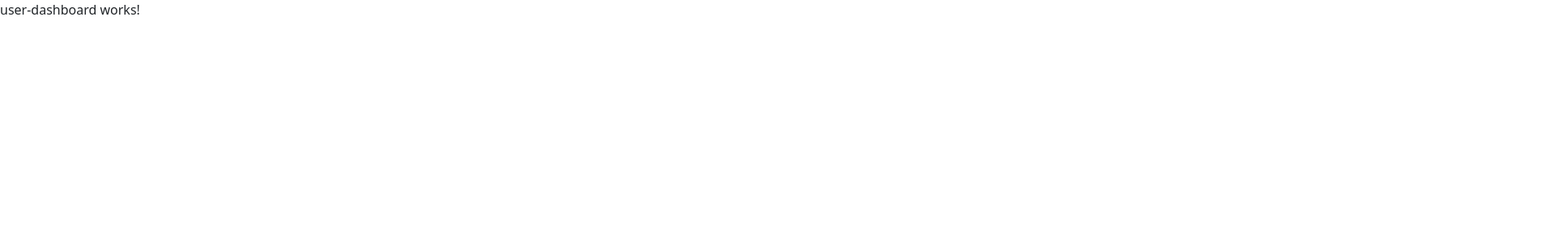
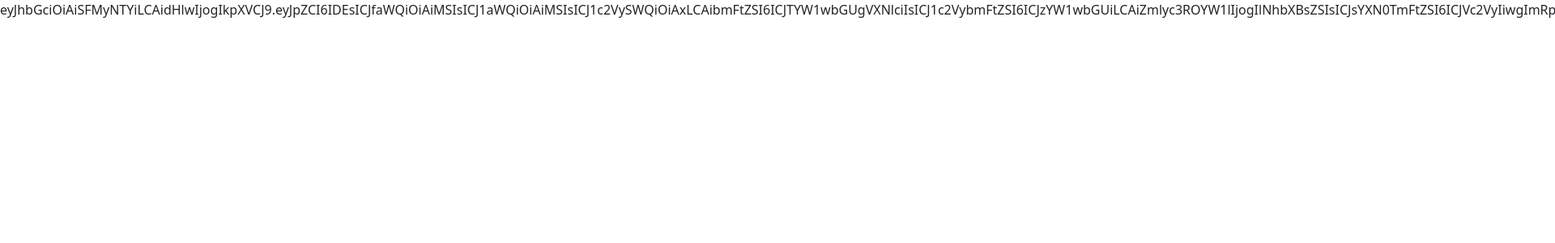
Before and after one commit to Mrcoole7890/Paper-Pencil-Frontend, an Angular app in the folder paper-n-pencil-frontend/: page /user-dashboard in a window 1280 px wide. Shown: the top 300 px of the page at 81% size, 1920 px wide, since content can reach past the window. Built offline with nearby package versions, Linux system fonts and the light colour scheme; sample sign-in values are in the browser's storage.

Commit message:
add empty functions to get data needed to display the data to the user

```diff
--- a/paper-n-pencil-frontend/src/app/user-dashboard/user-dashboard.component.html
+++ b/paper-n-pencil-frontend/src/app/user-dashboard/user-dashboard.component.html
@@ -1 +1 @@
-<p>user-dashboard works!</p>
+<p>{{token}}</p>
--- a/paper-n-pencil-frontend/src/app/user-dashboard/user-dashboard.component.ts
+++ b/paper-n-pencil-frontend/src/app/user-dashboard/user-dashboard.component.ts
@@ -14,4 +14,12 @@ export class UserDashboardComponent implements OnInit {
   ngOnInit(): void {
   }
 
+  getBaseData() {
+
+  }
+
+  getClanData() {
+
+  }
+
 }
```
